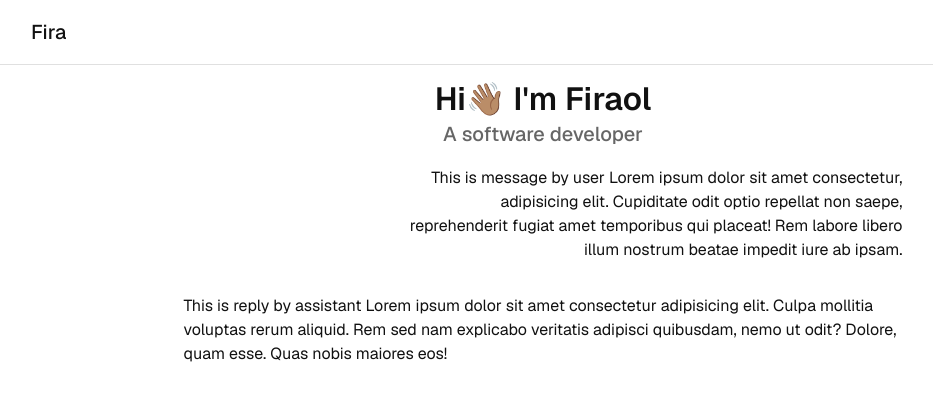
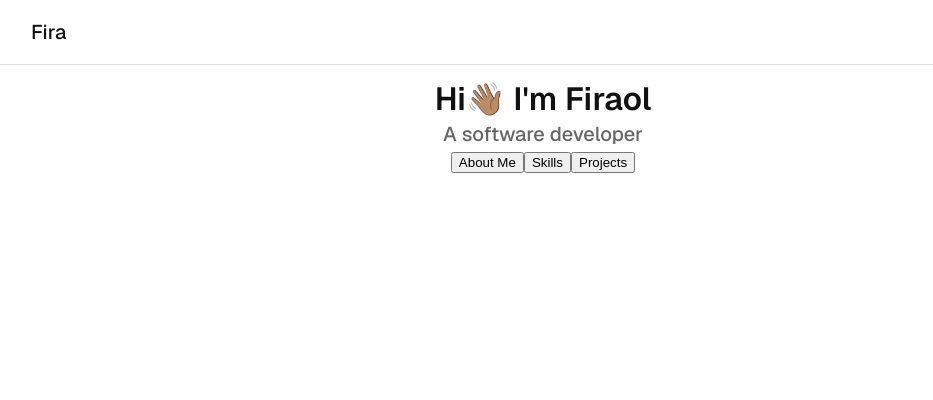
Before and after one commit to fira-pro/portfolio, a React (Vite) app: page / in a window 1280 px wide. Shown: the top 400 px of the page, without its empty margins (97-1030 px from the left). Built offline with nearby package versions, Linux system fonts and the light colour scheme; some icons are missing.

Commit message:
refactor ChatWindow component to integrate markdown content and remove ChatBubble instances

```diff
--- a/src/components/chat/ChatWindow.jsx
+++ b/src/components/chat/ChatWindow.jsx
@@ -1,7 +1,91 @@
 import Box from "@mui/material/Box";
 import IntroHeader from "./IntroHeader";
 import ChatBubble from "./ChatBubble";
+import Markdown from "react-markdown";
+import { useState } from "react";
+import { useEffect } from "react";
+import remarkGfm from "remark-gfm";
+import Suggestions from "./Suggestions";
+import ChatList from "./ChatList";
+
+const markdown = `
+# Lorem Ipsum
+
+**Lorem ipsum** dolor sit amet, _consectetur_ adipiscing elit.
+
+- Item 1
+- Item 2
+- Item 3
+
+\`\`\`js
+console.log("Hello, world!");
+\`\`\`
+
+[Learn more](https://www.lipsum.com/)
+
+---
+
+![Vite Logo](/vite.svg)
+
+## More Markdown Ipsum
+
+> "Sed ut perspiciatis unde omnis iste natus error sit voluptatem accusantium doloremque laudantium."
+
+### Code Example
+
+\`\`\`python
+def greet():
+    print("Hello, Markdown!")
+\`\`\`
+
+1. First ordered item
+2. Second item
+3. Third item
+
+---
+
+### Table
+
+| Syntax | Description |
+|--------|-------------|
+| Header | Title       |
+| Paragraph | Text     |
+
+---
+
+#### Blockquote
+
+> Nemo enim ipsam voluptatem quia voluptas sit aspernatur aut odit aut fugit.
+
+---
+
+**Bold text**, *italic text*, and \`inline code\`.
+
+- [x] Task 1
+- [ ] Task 2
+- [ ] Task 3
+
+---
+`;
+
 export default function ChatWindow() {
+  const [markdownStream, setMarkdownStream] = useState("");
+
+  useEffect(() => {
+    const id = setTimeout(() => {
+      setMarkdownStream(
+        markdownStream +
+          markdown.substring(
+            markdownStream.length,
+            markdownStream.length + 10
+          )
+      );
+      if (markdownStream.length >= markdown.length)
+        // setMarkdownStream("");
+        clearTimeout(id);
+    }, 10);
+  }, [markdownStream]);
+
   return (
     <Box
       maxWidth="sm"
@@ -14,20 +98,8 @@ export default function ChatWindow() {
       }}
     >
       <IntroHeader />
-      <ChatBubble>
-        This is message by user Lorem ipsum dolor sit amet
-        consectetur, adipisicing elit. Cupiditate odit optio
-        repellat non saepe, reprehenderit fugiat amet
-        temporibus qui placeat! Rem labore libero illum
-        nostrum beatae impedit iure ab ipsam.
-      </ChatBubble>
-      <ChatBubble type="assistant">
-        This is reply by assistant Lorem ipsum dolor sit
-        amet consectetur adipisicing elit. Culpa mollitia
-        voluptas rerum aliquid. Rem sed nam explicabo
-        veritatis adipisci quibusdam, nemo ut odit? Dolore,
-        quam esse. Quas nobis maiores eos!
-      </ChatBubble>
+      <Suggestions />
+      <ChatList />
     </Box>
   );
 }
```
